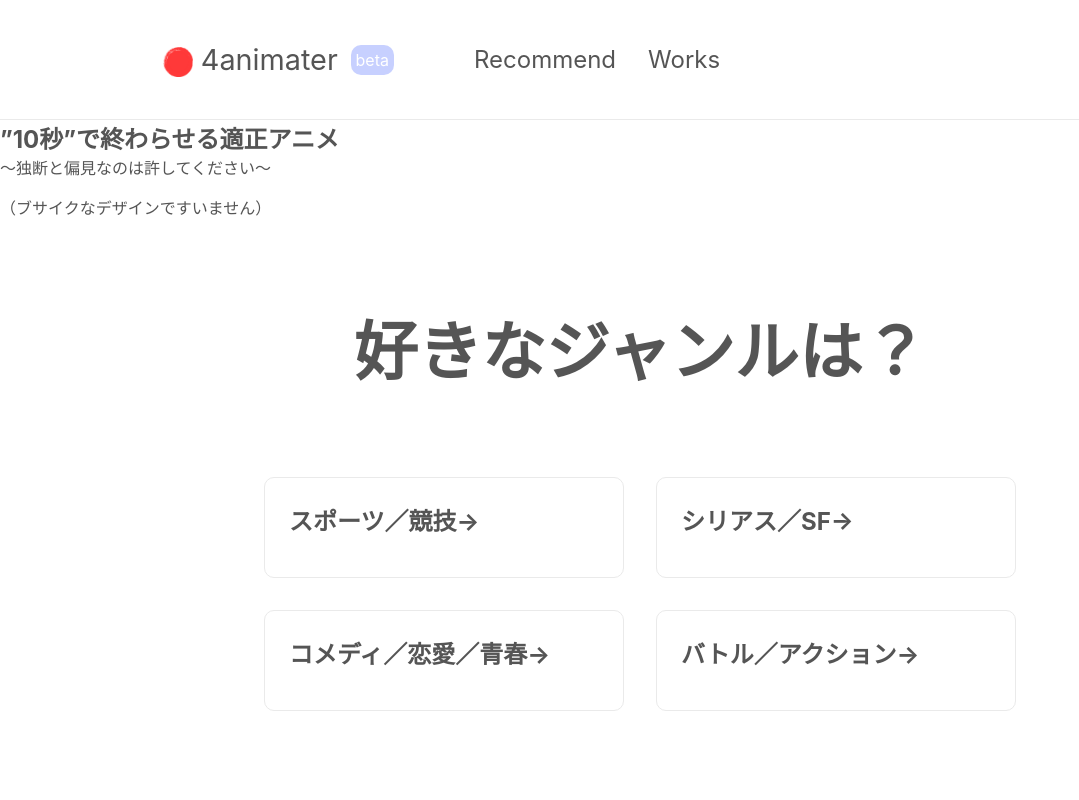
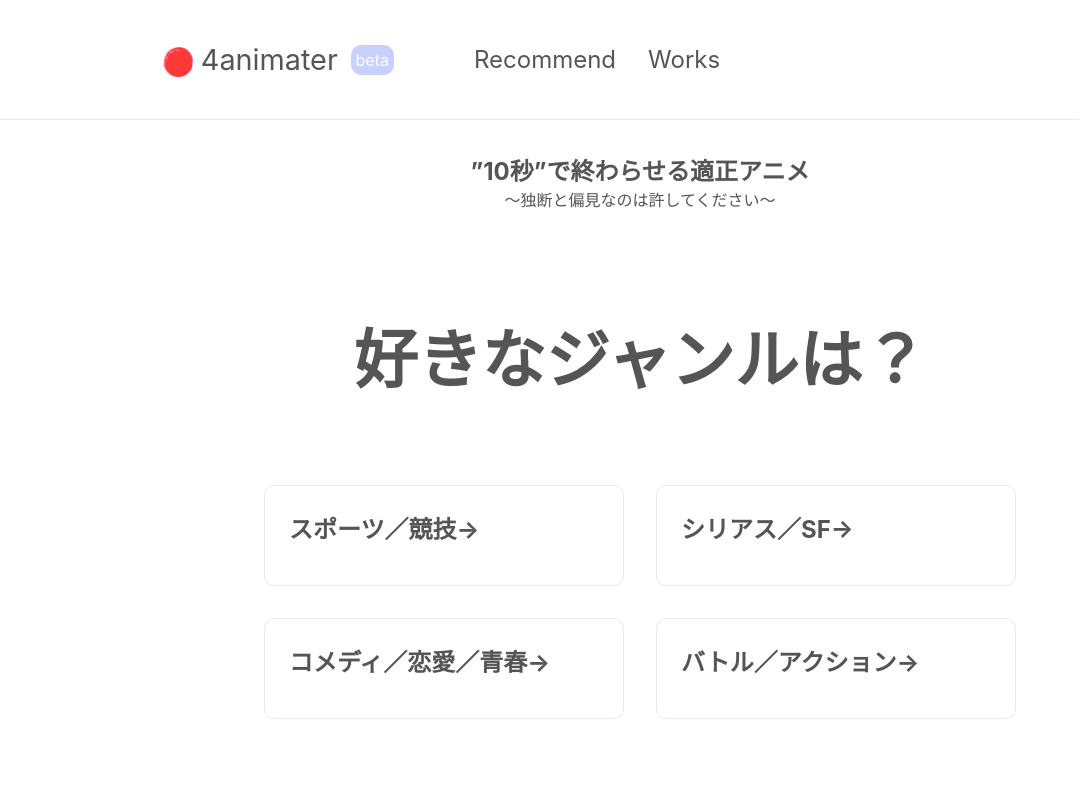
Before and after one commit to ms-yuuta/Anime, a Next.js app: page /recommend in a window 1280 px wide. Shown: the top 800 px of the page, without its empty margins (0-1079 px from the left). Built offline with nearby package versions, Linux system fonts and the light colour scheme.

Commit message:
💄 スタイルの微調整

```diff
--- a/src/Components/RecommendTitle/index.jsx
+++ b/src/Components/RecommendTitle/index.jsx
@@ -2,10 +2,9 @@
 
 export const RecommendTitle = () => {
   return (
-    <div className={styles.header}>
+    <div className={styles.titleContent}>
       <h2 className={styles.title}>”10秒”で終わらせる適正アニメ</h2>
       <p className={styles.title}>〜独断と偏見なのは許してください〜 </p>
-      <p>（ブサイクなデザインですいません）</p>
     </div>
   );
 };
```
